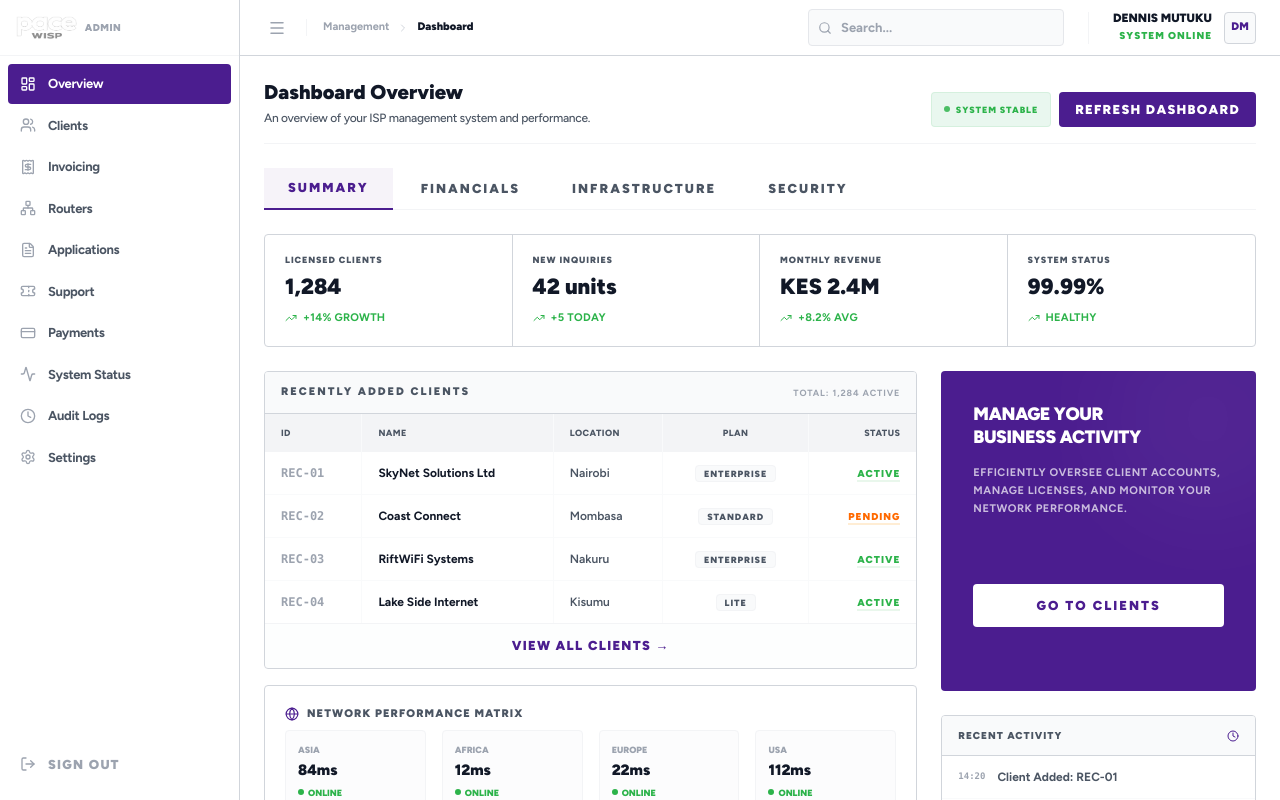
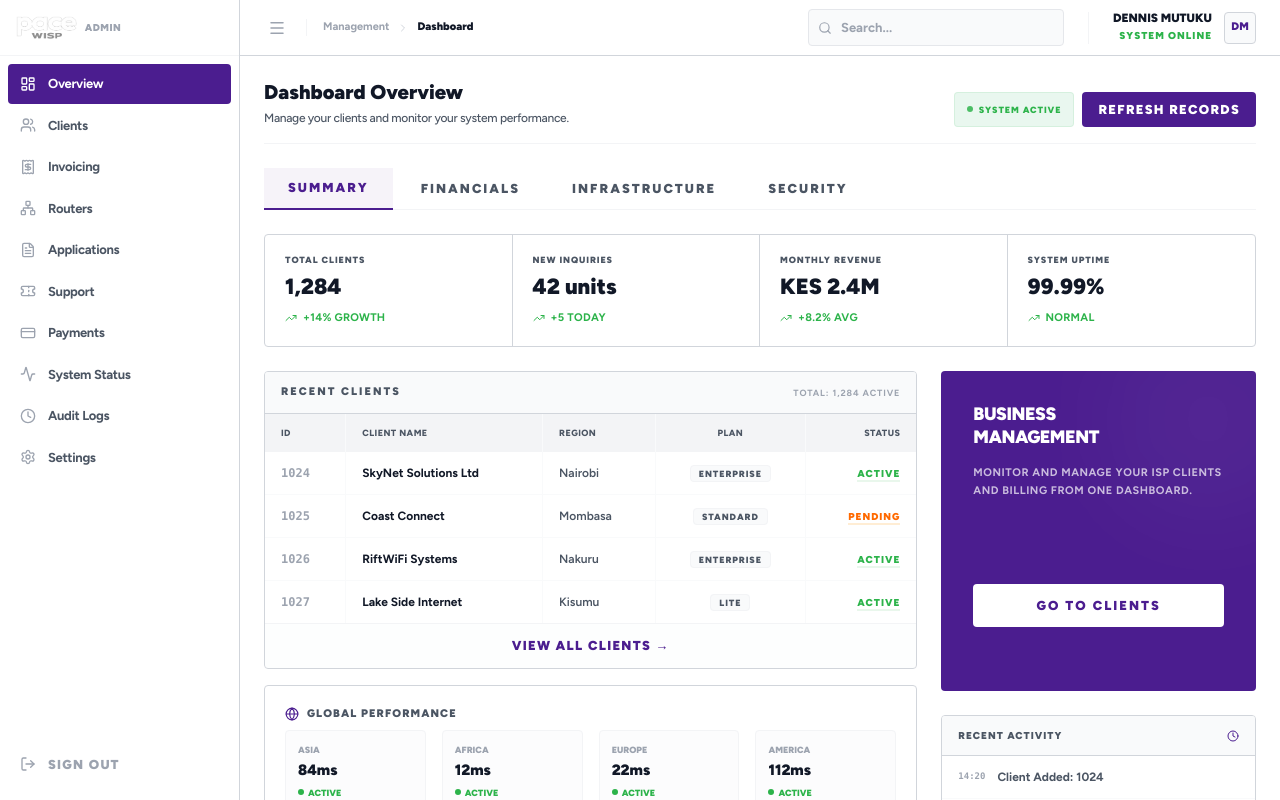
Before and after one commit to dennismutuku2005/pacewebsite, a Next.js app in the folder paceadmin/: page /dashboard in a window 1280 px wide. Shown: the top 800 px of the page. Built offline with nearby package versions, Linux system fonts and the light colour scheme.

Commit message:
Auto-update: page.js

```diff
--- a/paceadmin/src/app/dashboard/page.js
+++ b/paceadmin/src/app/dashboard/page.js
@@ -13,17 +13,17 @@ export default function DashboardPage() {
     const [activeTab, setActiveTab] = useState('summary')
 
     const stats = [
-        { label: 'Licensed Clients', value: '1,284', change: '+14% growth' },
+        { label: 'Total Clients', value: '1,284', change: '+14% growth' },
         { label: 'New Inquiries', value: '42 units', change: '+5 today' },
         { label: 'Monthly Revenue', value: 'KES 2.4M', change: '+8.2% avg' },
-        { label: 'System Status', value: '99.99%', change: 'Healthy' },
+        { label: 'System Uptime', value: '99.99%', change: 'Normal' },
     ]
 
     const recentClients = [
-        { id: 'REC-01', name: 'SkyNet Solutions Ltd', region: 'Nairobi', tier: 'Enterprise', status: 'Active', age: '2h ago' },
-        { id: 'REC-02', name: 'Coast Connect', region: 'Mombasa', tier: 'Standard', status: 'Pending', age: '5h ago' },
-        { id: 'REC-03', name: 'RiftWiFi Systems', region: 'Nakuru', tier: 'Enterprise', status: 'Active', age: '1d ago' },
-        { id: 'REC-04', name: 'Lake Side Internet', region: 'Kisumu', tier: 'Lite', status: 'Active', age: '1d ago' },
+        { id: '1024', name: 'SkyNet Solutions Ltd', region: 'Nairobi', tier: 'Enterprise', status: 'Active', age: '2h ago' },
+        { id: '1025', name: 'Coast Connect', region: 'Mombasa', tier: 'Standard', status: 'Pending', age: '5h ago' },
+        { id: '1026', name: 'RiftWiFi Systems', region: 'Nakuru', tier: 'Enterprise', status: 'Active', age: '1d ago' },
+        { id: '1027', name: 'Lake Side Internet', region: 'Kisumu', tier: 'Lite', status: 'Active', age: '1d ago' },
     ]
 
     const tabs = [
@@ -40,15 +40,15 @@ export default function DashboardPage() {
             <div className="border-b border-gray-100 pb-4 flex justify-between items-end">
                 <div>
                     <h1 className="text-[20px] font-black text-admin-value leading-tight">Dashboard Overview</h1>
-                    <p className="text-[12px] text-admin-label mt-1 font-medium tracking-tight">An overview of your ISP management system and performance.</p>
+                    <p className="text-[12px] text-admin-label mt-1 font-medium tracking-tight">Manage your clients and monitor your system performance.</p>
                 </div>
                 <div className="flex gap-2">
                     <div className="flex items-center gap-1.5 px-3 py-1.5 bg-pace-green-light border border-pace-green/10 rounded">
                         <div className="w-1.5 h-1.5 bg-pace-green rounded-full animate-pulse"></div>
-                        <span className="text-[9px] font-black text-pace-green uppercase tracking-widest leading-none">System Stable</span>
+                        <span className="text-[9px] font-black text-pace-green uppercase tracking-widest leading-none">System Active</span>
                     </div>
                     <button className="px-4 py-2 bg-pace-purple text-white rounded text-[11px] font-black hover:bg-[#3d1a75] transition-all uppercase tracking-widest shadow-none">
-                        Refresh Dashboard
+                        Refresh Records
                     </button>
                 </div>
             </div>
@@ -97,7 +97,7 @@ export default function DashboardPage() {
                         <div className="lg:col-span-2 space-y-4">
                             <div className="border border-pace-border rounded bg-white overflow-hidden shadow-none">
                                 <div className="bg-gray-50 px-4 py-3 border-b border-pace-border flex justify-between items-center">
-                                    <h4 className="text-[11px] font-black text-admin-label uppercase tracking-[2px]">Recently Added Clients</h4>
+                                    <h4 className="text-[11px] font-black text-admin-label uppercase tracking-[2px]">Recent Clients</h4>
                                     <span className="text-[9px] font-bold text-admin-dim uppercase tracking-widest">Total: 1,284 Active</span>
                                 </div>
                                 <div className="overflow-x-auto">
@@ -105,8 +105,8 @@ export default function DashboardPage() {
                                         <thead>
                                             <tr className="bg-white border-b border-gray-100 font-bold text-admin-label uppercase tracking-widest text-[9px]">
                                                 <th className="px-4 py-3 border-r border-gray-50 uppercase">ID</th>
-                                                <th className="px-4 py-3 border-r border-gray-50 uppercase">Name</th>
-                                                <th className="px-4 py-3 border-r border-gray-50 uppercase">Location</th>
+                                                <th className="px-4 py-3 border-r border-gray-50 uppercase">Client Name</th>
+                                                <th className="px-4 py-3 border-r border-gray-50 uppercase">Region</th>
                                                 <th className="px-4 py-3 border-r border-gray-50 text-center uppercase">Plan</th>
                                                 <th className="px-4 py-3 text-right uppercase">Status</th>
                                             </tr>
@@ -140,14 +140,14 @@ export default function DashboardPage() {
                             <div className="border border-pace-border rounded p-5 bg-white space-y-4 shadow-none">
                                 <div className="flex items-center gap-2 mb-2">
                                     <Globe size={14} className="text-pace-purple" />
-                                    <h4 className="text-[11px] font-black text-admin-label uppercase tracking-widest">Network Performance Matrix</h4>
+                                    <h4 className="text-[11px] font-black text-admin-label uppercase tracking-widest">Global Performance</h4>
                                 </div>
                                 <div className="grid grid-cols-2 sm:grid-cols-4 gap-4">
                                     {[
-                                        { n: 'Asia', v: '84ms', s: 'Online' },
-                                        { n: 'Africa', v: '12ms', s: 'Online' },
-                                        { n: 'Europe', v: '22ms', s: 'Online' },
-                                        { n: 'USA', v: '112ms', s: 'Online' },
+                                        { n: 'Asia', v: '84ms', s: 'Active' },
+                                        { n: 'Africa', v: '12ms', s: 'Active' },
+                                        { n: 'Europe', v: '22ms', s: 'Active' },
+                                        { n: 'America', v: '112ms', s: 'Active' },
                                     ].map((n) => (
                                         <div key={n.n} className="p-3 border border-gray-100 rounded bg-gray-50/50">
                                             <p className="text-[9px] font-black text-admin-dim uppercase">{n.n}</p>
@@ -166,8 +166,8 @@ export default function DashboardPage() {
                         <div className="space-y-6">
                             <div className="bg-pace-purple p-8 rounded text-white space-y-8 flex flex-col justify-between shadow-none min-h-[320px] relative overflow-hidden">
                                 <div className="relative z-10">
-                                    <h4 className="text-[18px] font-black leading-tight uppercase tracking-tight">Manage Your <br /> Business Activity</h4>
-                                    <p className="text-[11px] font-bold text-white/70 mt-4 leading-relaxed uppercase tracking-wider">Efficiently oversee client accounts, manage licenses, and monitor your network performance.</p>
+                                    <h4 className="text-[18px] font-black leading-tight uppercase tracking-tight">Business <br /> Management</h4>
+                                    <p className="text-[11px] font-bold text-white/70 mt-4 leading-relaxed uppercase tracking-wider">Monitor and manage your ISP clients and billing from one dashboard.</p>
                                 </div>
                                 <div className="space-y-2 relative z-10">
                                     <button className="w-full py-3 bg-white text-pace-purple rounded text-[10px] font-black uppercase tracking-[2px] hover:bg-gray-100 transition-all">Go to Clients</button>
@@ -177,16 +177,16 @@ export default function DashboardPage() {
 
                             <div className="border border-pace-border rounded bg-white overflow-hidden shadow-none">
                                 <div className="bg-gray-50 px-4 py-3 border-b border-pace-border flex justify-between items-center">
-                                    <h4 className="text-[10px] font-black text-admin-label uppercase tracking-widest">Recent activity</h4>
+                                    <h4 className="text-[10px] font-black text-admin-label uppercase tracking-widest">Recent Activity</h4>
                                     <Clock size={12} className="text-pace-purple" />
                                 </div>
                                 <div className="divide-y divide-gray-50">
                                     {[
-                                        { t: '14:20', m: 'Client Added: REC-01' },
+                                        { t: '14:20', m: 'Client Added: 1024' },
                                         { t: '14:15', m: 'Network Sync Complete' },
-                                        { t: '13:58', m: 'Payment Matched: INV-0221' },
-                                        { t: '13:45', m: 'New Support Ticket' },
-                                        { t: '13:30', m: 'Dashboard Access: Admin' },
+                                        { t: '13:58', m: 'Invoice Paid: 0221' },
+                                        { t: '13:45', m: 'Support Ticket Created' },
+                                        { t: '13:30', m: 'Administrator Login' },
                                     ].map((e, idx) => (
                                         <div key={idx} className="px-4 py-3 flex gap-3 items-center group cursor-default">
                                             <span className="text-[9px] font-black text-admin-dim group-hover:text-admin-label transition-colors uppercase tabular-nums font-mono">{e.t}</span>
```
